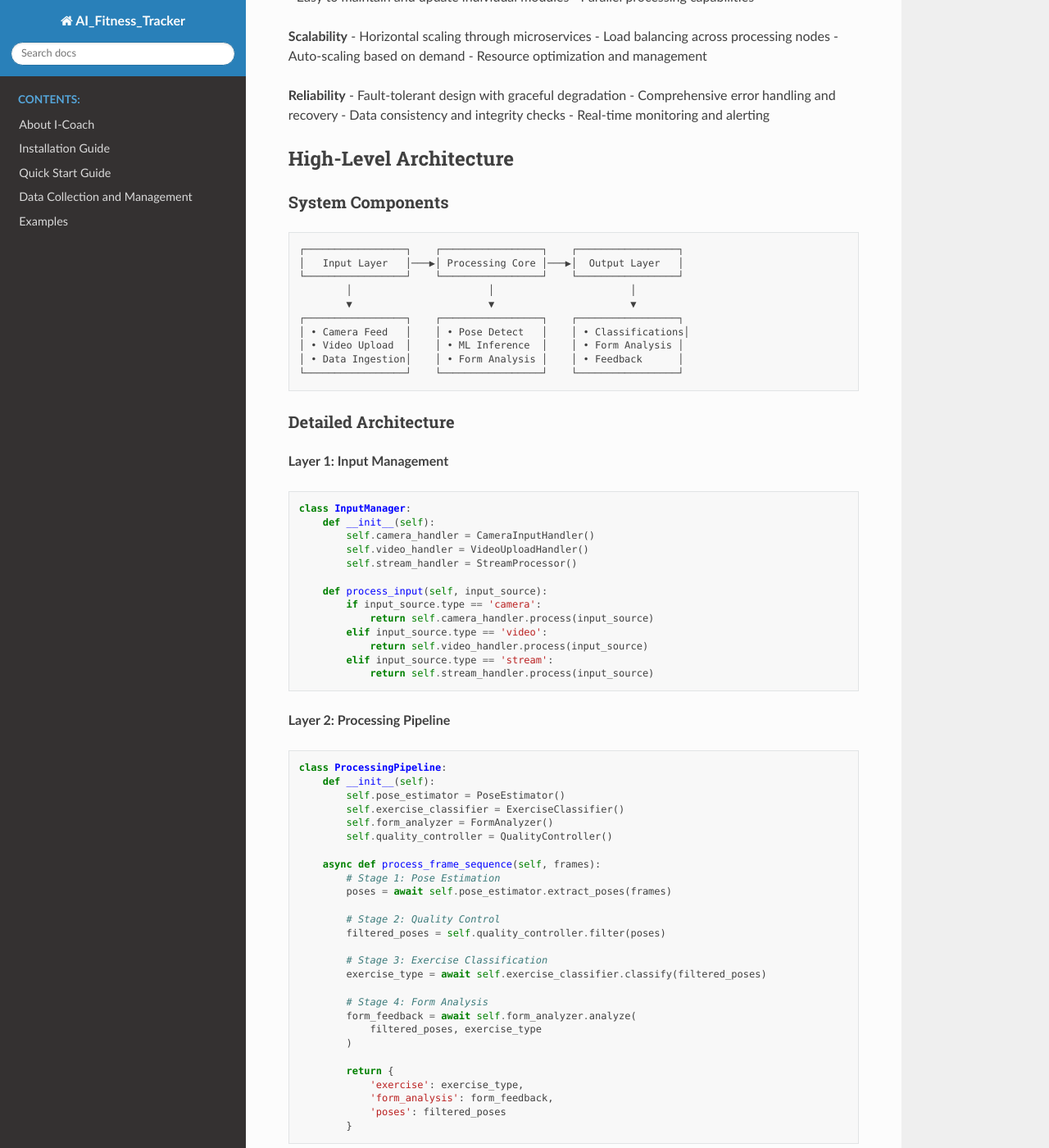
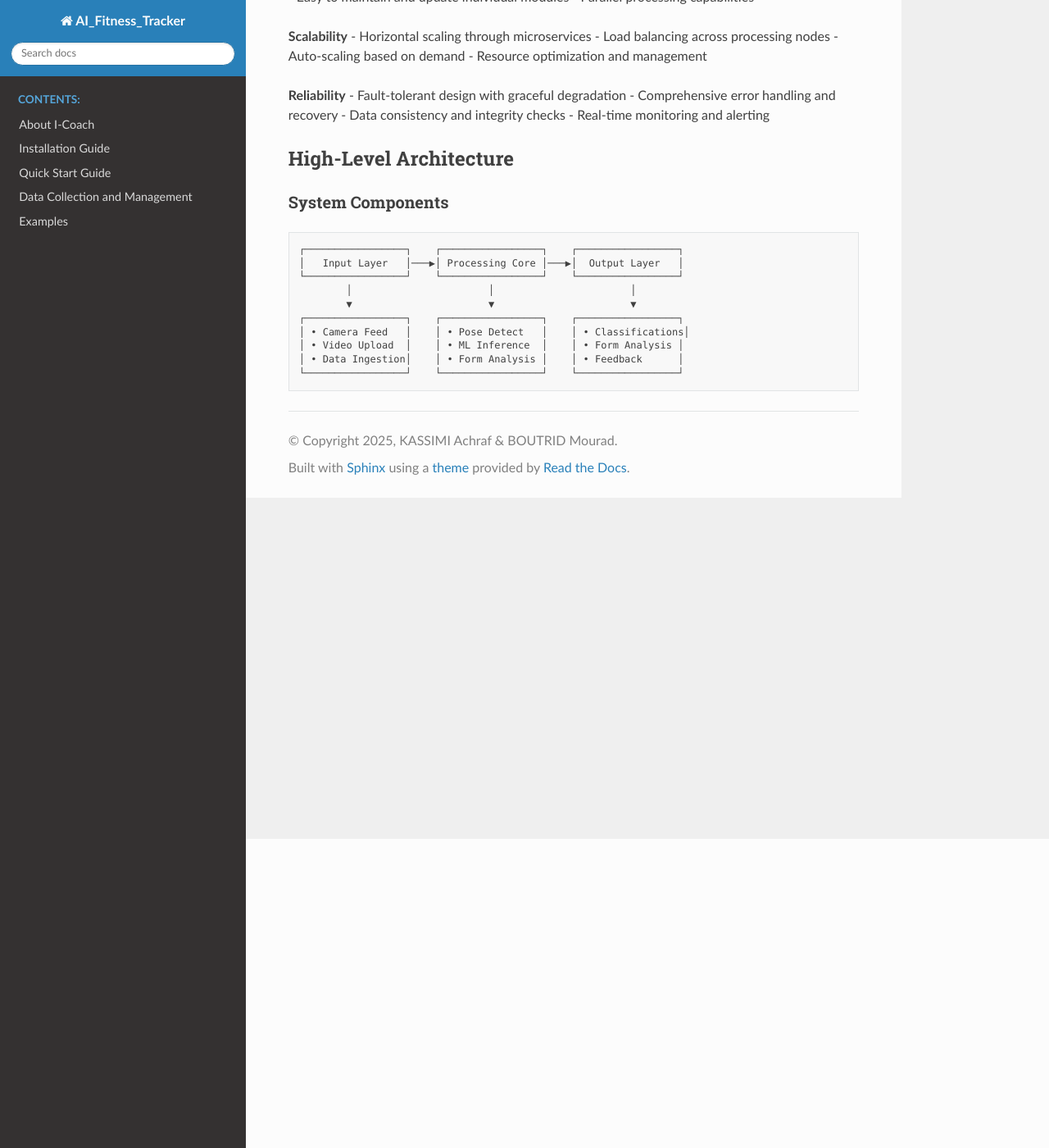
Before and after one commit to 1achraf1/I-COACH, a Sphinx documentation site: the page built from source/pipeline/architecture.rst, in a window 1280 px wide and 1400 px high, scrolled down 377 px. Shown: the whole window at 82% size. Built offline with Sphinx 7.4.7 and the Read the Docs theme 3.1.0, drawn with Linux system fonts in a browser that asks for light colours; pages that are not in the unit, such as notebooks, are missing from menus; some of the changed text lies outside the part shown.

Commit message:
Update architecture.rst

```diff
--- a/source/pipeline/architecture.rst
+++ b/source/pipeline/architecture.rst
@@ -45,163 +45,3 @@ System Components
    │ • Video Upload  │    │ • ML Inference  │    │ • Form Analysis │
    │ • Data Ingestion│    │ • Form Analysis │    │ • Feedback      │
    └─────────────────┘    └─────────────────┘    └─────────────────┘
-
-Detailed Architecture
-~~~~~~~~~~~~~~~~~~~~~
-
-**Layer 1: Input Management**
-
-.. code-block:: python
-
-   class InputManager:
-       def __init__(self):
-           self.camera_handler = CameraInputHandler()
-           self.video_handler = VideoUploadHandler()
-           self.stream_handler = StreamProcessor()
-
-       def process_input(self, input_source):
-           if input_source.type == 'camera':
-               return self.camera_handler.process(input_source)
-           elif input_source.type == 'video':
-               return self.video_handler.process(input_source)
-           elif input_source.type == 'stream':
-               return self.stream_handler.process(input_source)
-
-**Layer 2: Processing Pipeline**
-
-.. code-block:: python
-
-   class ProcessingPipeline:
-       def __init__(self):
-           self.pose_estimator = PoseEstimator()
-           self.exercise_classifier = ExerciseClassifier()
-           self.form_analyzer = FormAnalyzer()
-           self.quality_controller = QualityController()
-
-       async def process_frame_sequence(self, frames):
-           # Stage 1: Pose Estimation
-           poses = await self.pose_estimator.extract_poses(frames)
-
-           # Stage 2: Quality Control
-           filtered_poses = self.quality_controller.filter(poses)
-
-           # Stage 3: Exercise Classification
-           exercise_type = await self.exercise_classifier.classify(filtered_poses)
-
-           # Stage 4: Form Analysis
-           form_feedback = await self.form_analyzer.analyze(
-               filtered_poses, exercise_type
-           )
-
-           return {
-               'exercise': exercise_type,
-               'form_analysis': form_feedback,
-               'poses': filtered_poses
-           }
-
-**Layer 3: Output and Feedback**
-
-.. code-block:: python
-
-   class OutputManager:
-       def __init__(self):
-           self.feedback_generator = FeedbackGenerator()
-           self.visualization = VisualizationEngine()
-           self.logger = AnalyticsLogger()
-
-       def generate_output(self, analysis_results):
-           # Generate user feedback
-           feedback = self.feedback_generator.create_feedback(analysis_results)
-
-           # Create visualizations
-           visualizations = self.visualization.render(analysis_results)
-
-           # Log analytics
-           self.logger.log_session(analysis_results)
-
-           return {
-               'feedback': feedback,
-               'visualizations': visualizations,
-               'timestamp': datetime.now()
-           }
-
-Component Details
------------------
-
-Input Layer Components
-~~~~~~~~~~~~~~~~~~~~~~
-
-**Camera Input Handler**
-
-.. code-block:: python
-
-   class CameraInputHandler:
-       def __init__(self, camera_config):
-           self.camera = cv2.VideoCapture(camera_config.device_id)
-           self.resolution = camera_config.resolution
-           self.fps = camera_config.fps
-           self.buffer_size = camera_config.buffer_size
-
-       def start_capture(self):
-           self.camera.set(cv2.CAP_PROP_FRAME_WIDTH, self.resolution[0])
-           self.camera.set(cv2.CAP_PROP_FRAME_HEIGHT, self.resolution[1])
-           self.camera.set(cv2.CAP_PROP_FPS, self.fps)
-           self.camera.set(cv2.CAP_PROP_BUFFERSIZE, self.buffer_size)
-
-       def get_frame(self):
-           ret, frame = self.camera.read()
-           if ret:
-               return self.preprocess_frame(frame)
-           return None
-
-**Video Upload Handler**
-
-.. code-block:: python
-
-   class VideoUploadHandler:
-       def __init__(self, upload_config):
-           self.max_file_size = upload_config.max_size
-           self.supported_formats = upload_config.formats
-           self.temp_storage = upload_config.temp_path
-
-       def validate_upload(self, video_file):
-           validations = {
-               'size': self.check_file_size(video_file),
-               'format': self.check_format(video_file),
-               'duration': self.check_duration(video_file),
-               'resolution': self.check_resolution(video_file)
-           }
-           return all(validations.values())
-
-       def process_upload(self, video_file):
-           if self.validate_upload(video_file):
-               return self.extract_frames(video_file)
-           else:
-               raise ValueError("Video validation failed")
-
-Processing Core Components
-~~~~~~~~~~~~~~~~~~~~~~~~~~
-
-**Pose Estimator**
-
-.. code-block:: python
-
-   class PoseEstimator:
-       def __init__(self):
-           self.mp_pose = mp.solutions.pose
-           self.pose_detector = self.mp_pose.Pose(
-               static_image_mode=False,
-               model_complexity=2,
-               enable_segmentation=False,
-               min_detection_confidence=0.5,
-               min_tracking_confidence=0.5
-           )
-
-       async def extract_poses(self, frames):
-           poses = []
-           for frame in frames:
-               rgb_frame = cv2.cvtColor(frame, cv2.COLOR_BGR2RGB)
-               results = self.pose_detector.process(rgb_frame)
-
-               if results.pose_landmarks:
-                   pose_data = self.extract_landmarks(results.pose_landmarks)
```
